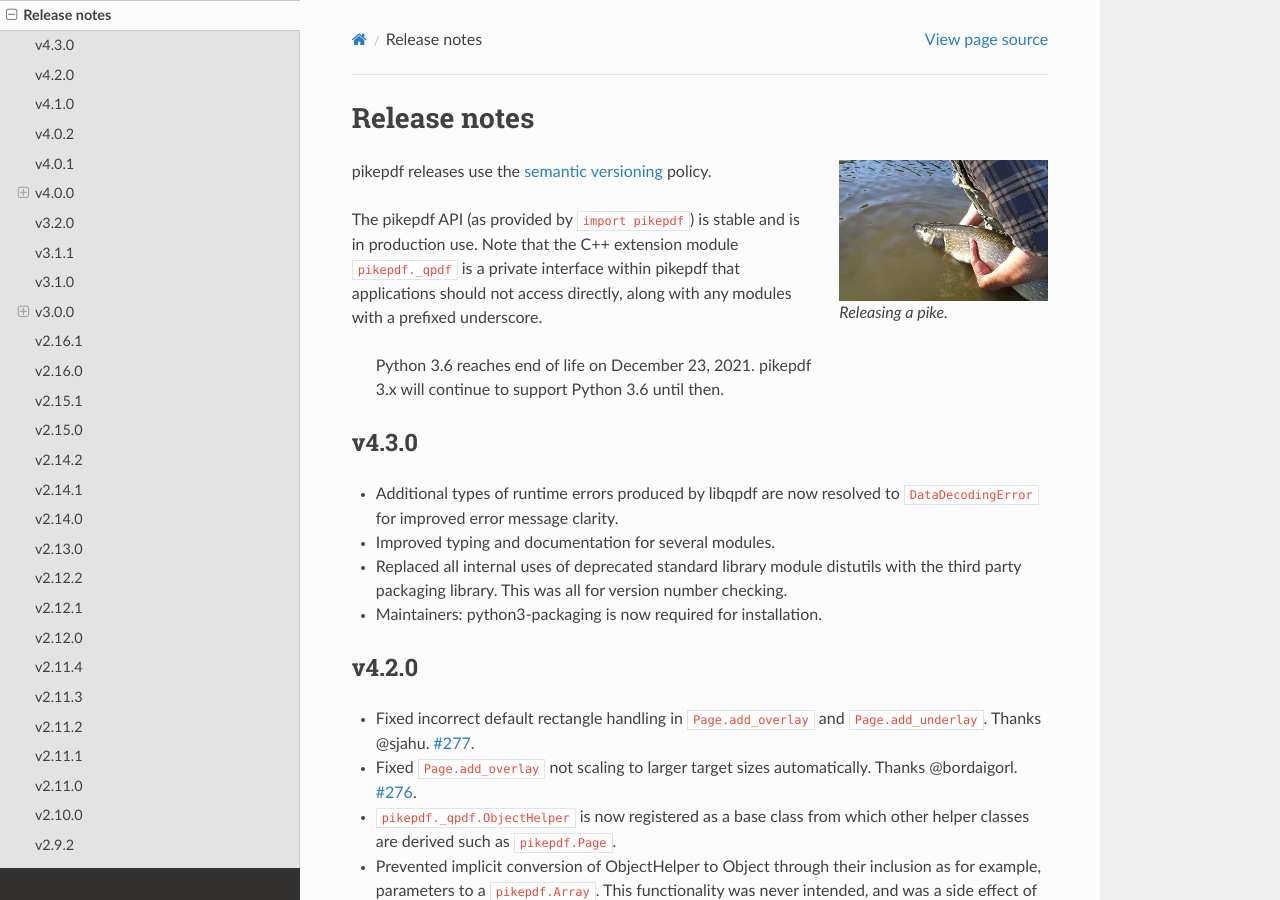
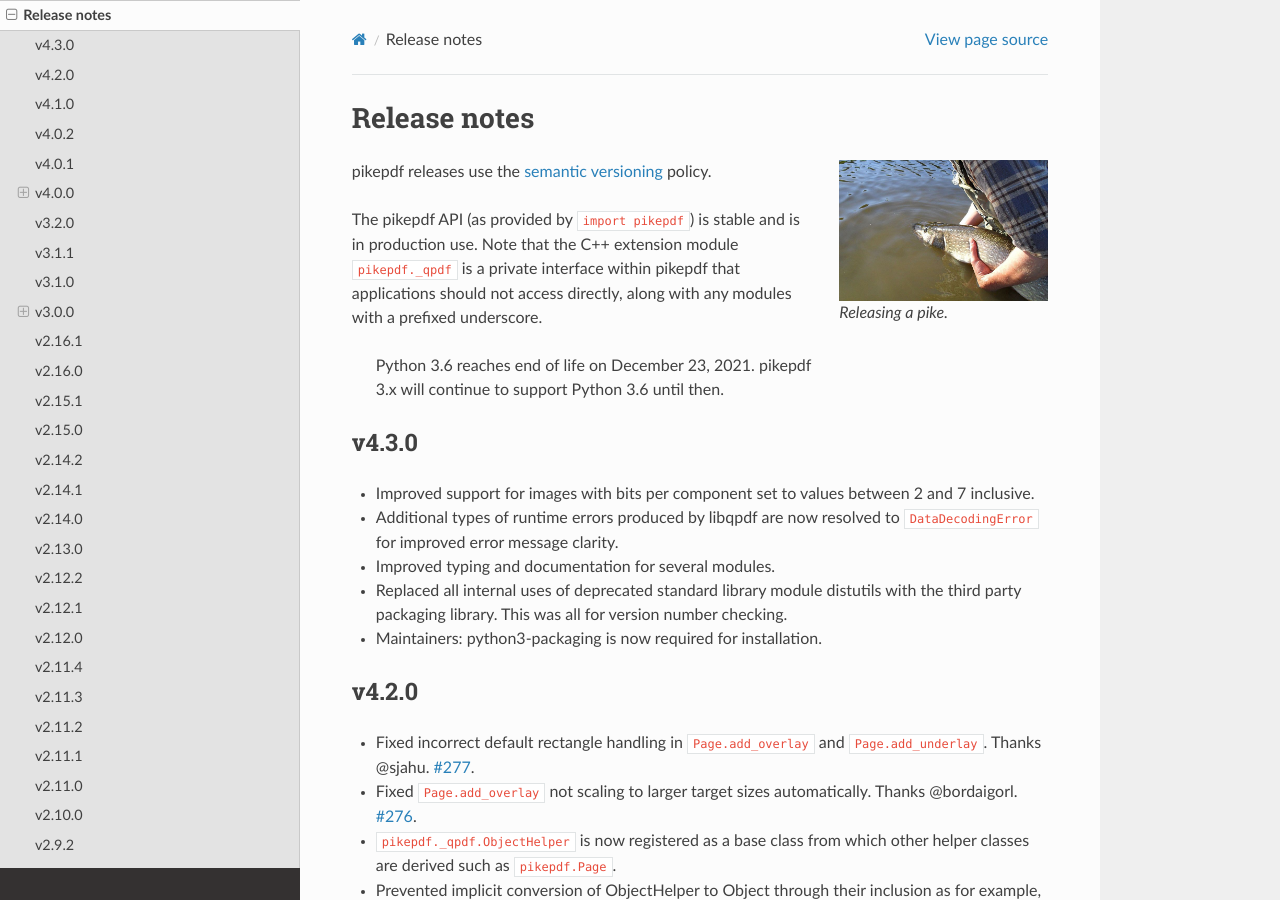
Before and after one commit to pikepdf/pikepdf, a Sphinx documentation site: the page built from docs/release_notes.rst, in a window 1280 px wide and 900 px high. Built offline with Sphinx 7.4.7 and the Read the Docs theme 2.0.0, drawn with Linux system fonts in a browser that asks for light colours; the version number could not be read and is left out.

Commit message:
v4.3.0 relese notes (2)

```diff
--- a/docs/release_notes.rst
+++ b/docs/release_notes.rst
@@ -24,6 +24,8 @@ should not access directly, along with any modules with a prefixed underscore.
 v4.3.0
 ======
 
+-  Improved support for images with bits per component set to values between 2 and 7
+   inclusive.
 -  Additional types of runtime errors produced by libqpdf are now resolved to
    ``DataDecodingError`` for improved error message clarity.
 -  Improved typing and documentation for several modules.
```
